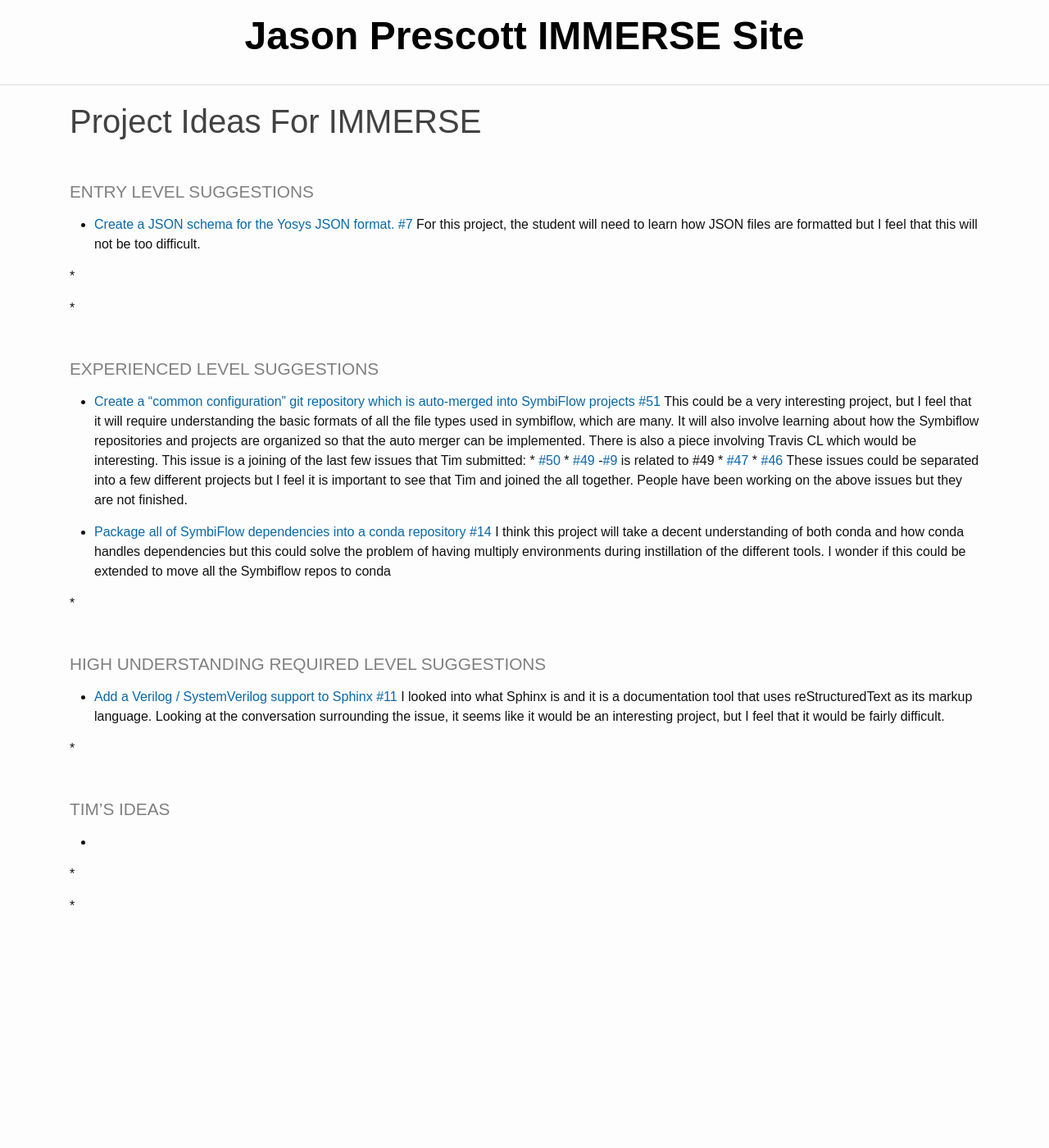
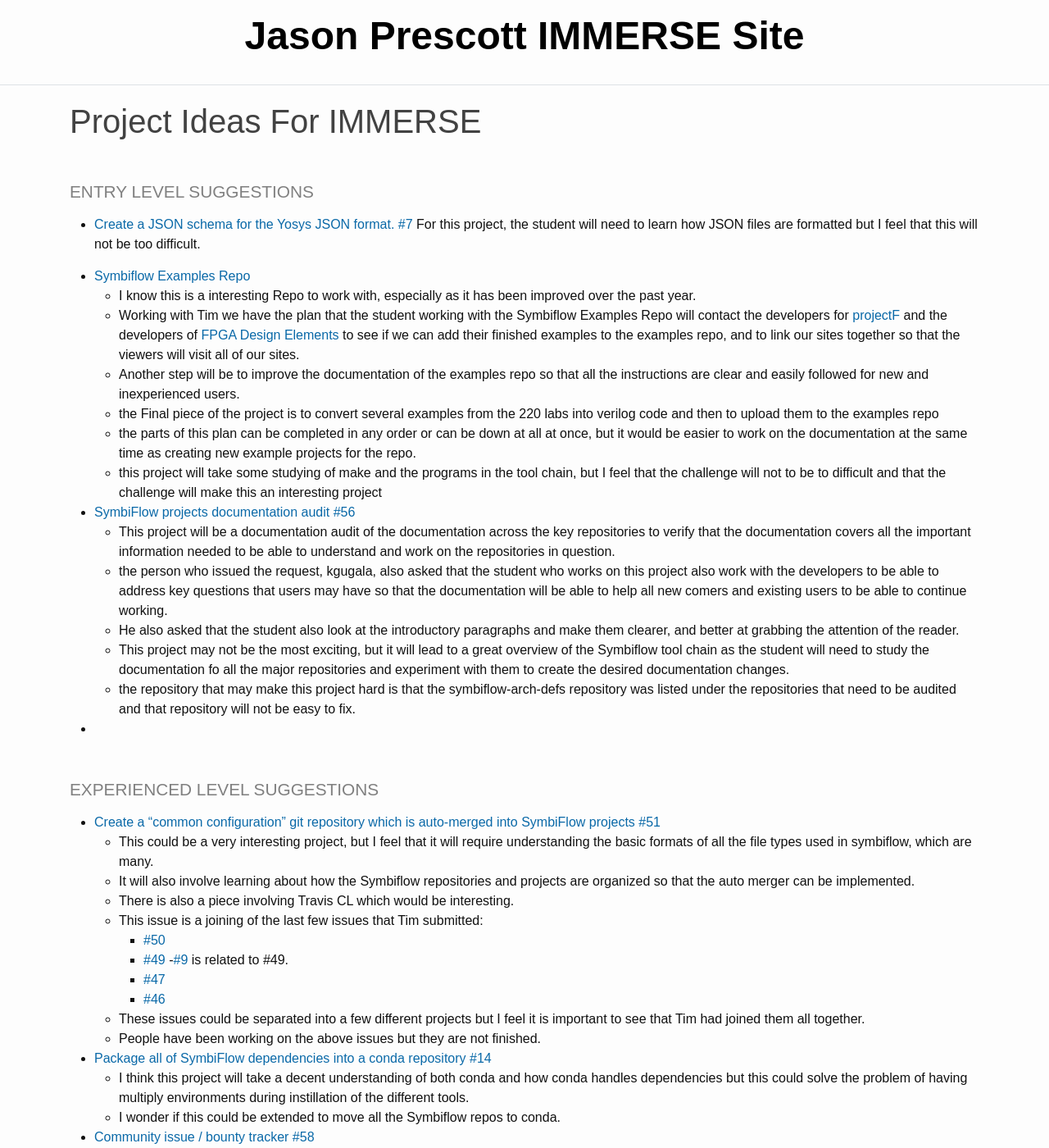
Before and after one commit to jason1234309/Immerse_Website, a Jekyll site: the page built from _pages/project_ideas.md, in a window 1280 px wide and 1400 px high. Shown: the whole window at 82% size. Built offline with Jekyll 4.4.1, drawn with Linux system fonts in a browser that asks for light colours; some of the changed text lies outside the part shown.

Commit message:
I added several Ideas to the project lists and I changed the last section to be a section dedicated for giving collaborative credit

```diff
--- a/_pages/project_ideas.md
+++ b/_pages/project_ideas.md
@@ -8,42 +8,63 @@ title: Project Ideas For IMMERSE
 * [Create a JSON schema for the Yosys JSON format. #7](https://github.com/SymbiFlow/ideas/issues/7)
     For this project, the student will need to learn how JSON files are formatted but I feel that this will not be too difficult.
 
-*
+* [Symbiflow Examples Repo](https://github.com/SymbiFlow/symbiflow-examples)
+    * I know this is a interesting Repo to work with, especially as it has been improved over the past year.
+    * Working with Tim we have the plan that the student working with the Symbiflow Examples Repo will contact the developers for [projectF](https://projectf.io/) and the developers of [FPGA Design Elements](http://fpgacpu.ca/fpga/index.html) to see if we can add their finished examples to the examples repo, and to link our sites together so that the viewers will visit all of our sites.
+    * Another step will be to improve the documentation of the examples repo so that all the instructions are clear and easily followed for new and inexperienced users.
+    * the Final piece of the project is to convert several examples from the 220 labs into verilog code and then to upload them to the examples repo
+    * the parts of this plan can be completed in any order or can be down at all at once, but it would be easier to work on the documentation at the same time as creating new example projects for the repo.
+    * this project will take some studying of make and the programs in the tool chain, but I feel that the challenge will not to be to difficult and that the challenge will make this an interesting project
+
+* [SymbiFlow projects documentation audit #56](https://github.com/SymbiFlow/ideas/issues/56)
+    * This project will be a documentation audit of the documentation across the key repositories to verify that the documentation covers all the important information needed to be able to understand and work on the repositories in question.
+    * the person who issued the request, kgugala, also asked that the student who works on this project also work with the developers to be able to address key questions that users may have so that the documentation will be able to help all new comers and existing users to be able to continue working.
+    * He also asked that the student also look at the introductory paragraphs and make them clearer, and better at grabbing the attention of the reader.
+    * This project may not be the most exciting, but it will lead to a great overview of the Symbiflow tool chain as the student will need to study the documentation fo all the major repositories and experiment with them to create the desired documentation changes.
+    * the repository that may make this project hard is that the symbiflow-arch-defs repository was listed under the repositories that need to be audited and that repository will not be easy to fix.
 
 *
 
 ### Experienced level Suggestions
 
 * [Create a "common configuration" git repository which is auto-merged into SymbiFlow projects #51](https://github.com/SymbiFlow/ideas/issues/51)
-    This could be a very interesting project, but I feel that it will require understanding the basic formats of all the file types used in symbiflow, which are many.
-    It will also involve learning about how the Symbiflow repositories and projects are organized so that the auto merger can be implemented.
-    There is also a piece involving Travis CL which would be interesting.
-    This issue is a joining of the last few issues that Tim submitted:
-        * [#50](https://github.com/SymbiFlow/ideas/issues/50)
-        * [#49](https://github.com/SymbiFlow/ideas/issues/49) -[#9](https://github.com/SymbiFlow/ideas/issues/9) is related to #49
-        * [#47](https://github.com/SymbiFlow/ideas/issues/47)
-        * [#46](https://github.com/SymbiFlow/ideas/issues/46)
-    These issues could be separated into a few different projects but I feel it is important to see that Tim and joined the all together.
-    People have been working on the above issues but they are not finished.
+    * This could be a very interesting project, but I feel that it will require understanding the basic formats of all the file types used in symbiflow, which are many.
+    * It will also involve learning about how the Symbiflow repositories and projects are organized so that the auto merger can be implemented.
+    * There is also a piece involving Travis CL which would be interesting.
+    * This issue is a joining of the last few issues that Tim submitted:
+        - [#50](https://github.com/SymbiFlow/ideas/issues/50)
+        - [#49](https://github.com/SymbiFlow/ideas/issues/49) -[#9](https://github.com/SymbiFlow/ideas/issues/9) is related to #49.
+        - [#47](https://github.com/SymbiFlow/ideas/issues/47)
+        - [#46](https://github.com/SymbiFlow/ideas/issues/46)
+    * These issues could be separated into a few different projects but I feel it is important to see that Tim had joined them all together.
+    * People have been working on the above issues but they are not finished.
 
 * [Package all of SymbiFlow dependencies into a conda repository #14](https://github.com/SymbiFlow/ideas/issues/14)
-    I think this project will take a decent understanding of both conda and how conda handles dependencies but this could solve the problem of having multiply environments during instillation of the different tools.
-    I wonder if this could be extended to move all the Symbiflow repos to conda
+    * I think this project will take a decent understanding of both conda and how conda handles dependencies but this could solve the problem of having multiply environments during instillation of the different tools.
+    * I wonder if this could be extended to move all the Symbiflow repos to conda.
+
+* [Community issue / bounty tracker #58](https://github.com/SymbiFlow/ideas/issues/58)
+    * I am unsure what is it will take to create the bounty tracker but it seems like it would be an interesting project for someone to create a system in Symbiflow that allows for issues to be voted on and for those issues to receive donated bounties to finish them. I imagine the system will need to organize the issues based on which have the highest vote count.
+    * It could also be good to have this system be separate from the issues repo but draw the information from that repo some how.
 
 *
 
 ### High Understanding Required level Suggestions
 
 * [Add a Verilog / SystemVerilog support to Sphinx #11](https://github.com/SymbiFlow/ideas/issues/11)
-    I looked into what Sphinx is and it is a documentation tool that uses reStructuredText as its markup language.
-    Looking at the conversation surrounding the issue, it seems like it would be an interesting project, but I feel that it would be fairly difficult.
+    * I looked into what Sphinx is and it is a documentation tool that uses reStructuredText as its markup language.
+    * Looking at the conversation surrounding the issue, it seems like it would be an interesting project, but I feel that it would be fairly difficult.
 
 *
 
-### Tim's Ideas
+### Where Credit is Due
+
+* The majority of these project Ideas are found on the issues page of the Symbiflow github repository followed by notes that I have written to describe the pros and cons of the project ideas. there are a few projects that I worked with others to create the idea and their contributions are listed below.
+
+* [Symbiflow Examples Repo](https://github.com/SymbiFlow/symbiflow-examples)
+    * Tim ‘mithro’ Ansell- He asked for this project to be worked on specifically and he answered all questions asked on how the project should be completed
+    * Professor Nelson -He was the one who created the 3 part plan that will lead to a effective completion of what Tim desires to happen.
 
 *
 
 *
-
-*
```
